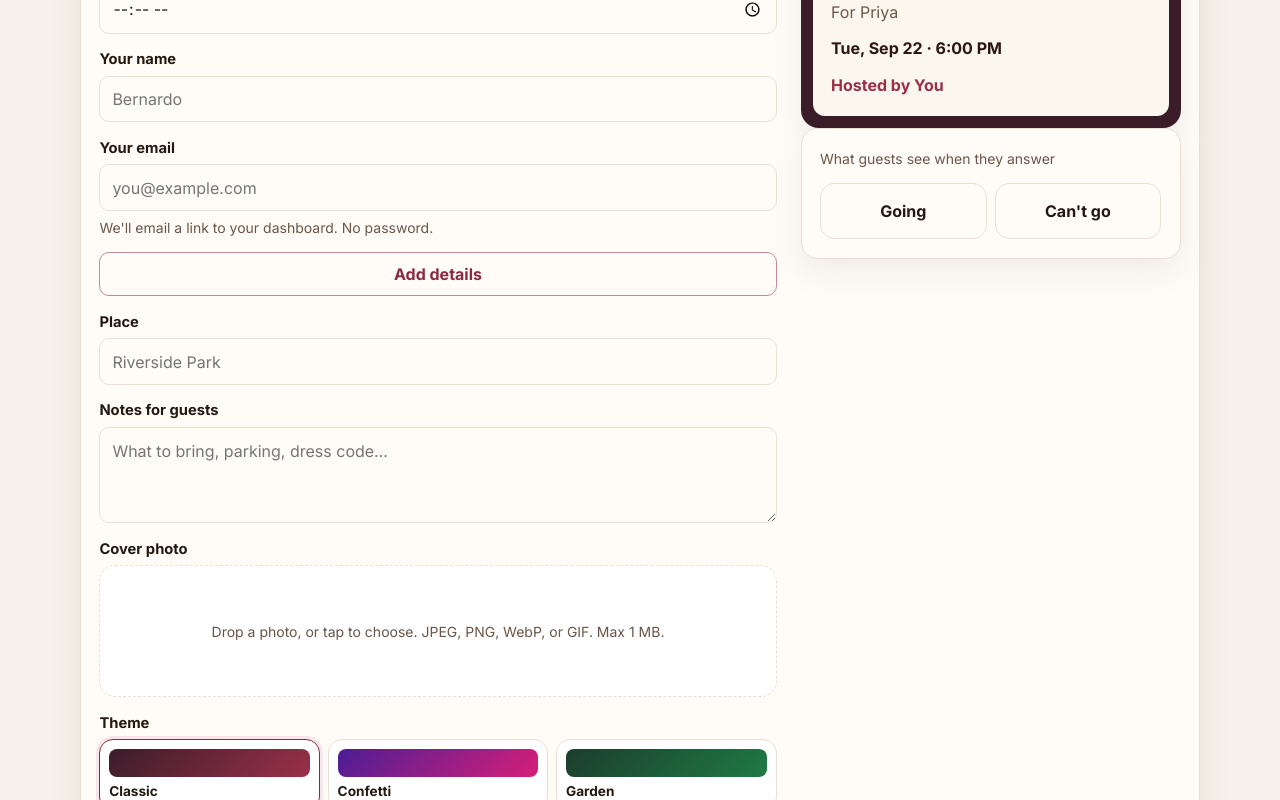
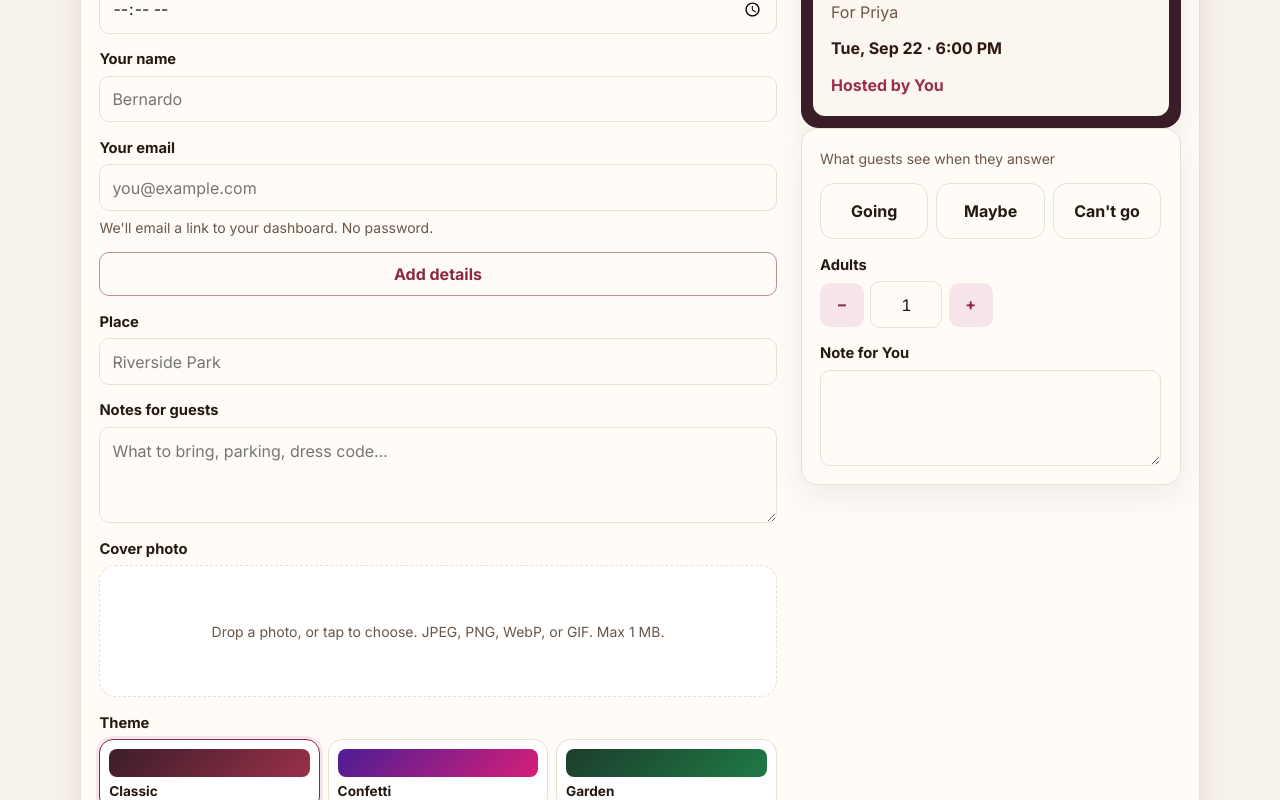
Before and after one commit to berkurka/hello-world, a Next.js app: page / in a window 1280 px wide. Shown: the part 880-1680 px from the top of the page. Built offline with nearby package versions, Linux system fonts and the light colour scheme.

Commit message:
Show guest RSVP fields in the create-invite preview.
The answer preview now follows the Maybe, note, and headcount toggles so it matches the guest RSVP form.

Co-authored-by: Bernardo Kurka De Almeida <berkurka@users.noreply.github.com>

```diff
--- a/app/components/event-form.tsx
+++ b/app/components/event-form.tsx
@@ -3,6 +3,7 @@
 import { useEffect, useRef, useState } from "react";
 import { InviteCardView } from "@/app/components/invite-card-view";
 import { RsvpChoice } from "@/app/components/ui/rsvp-choice";
+import { Stepper } from "@/app/components/ui/stepper";
 import { SubmitButton } from "@/app/components/ui/submit-button";
 import { Switch } from "@/app/components/ui/switch";
 import { BABY_LABEL, formatInviteWhen, isEmail } from "@/lib/format";
@@ -526,7 +527,31 @@ export function EventForm({
             />
             <div className="card stack">
               <p className="hint">What guests see when they answer</p>
-              <RsvpChoice readOnly />
+              <RsvpChoice readOnly allowMaybe={allowMaybe} />
+              {askAdults || askKids || askInfants ? (
+                <div className="stack">
+                  {askAdults ? (
+                    <Stepper name="previewAdults" label="Adults" value={1} onChange={() => {}} />
+                  ) : null}
+                  {askKids ? (
+                    <Stepper name="previewKids" label="Kids" value={askAdults ? 0 : 1} onChange={() => {}} />
+                  ) : null}
+                  {askInfants ? (
+                    <Stepper
+                      name="previewInfants"
+                      label={BABY_LABEL}
+                      value={askAdults || askKids ? 0 : 1}
+                      onChange={() => {}}
+                    />
+                  ) : null}
+                </div>
+              ) : null}
+              {askComment ? (
+                <label className="field">
+                  <span>Note for {hostName.trim() || "You"}</span>
+                  <textarea className="control" rows={3} readOnly tabIndex={-1} />
+                </label>
+              ) : null}
             </div>
           </aside>
         ) : null}
```
